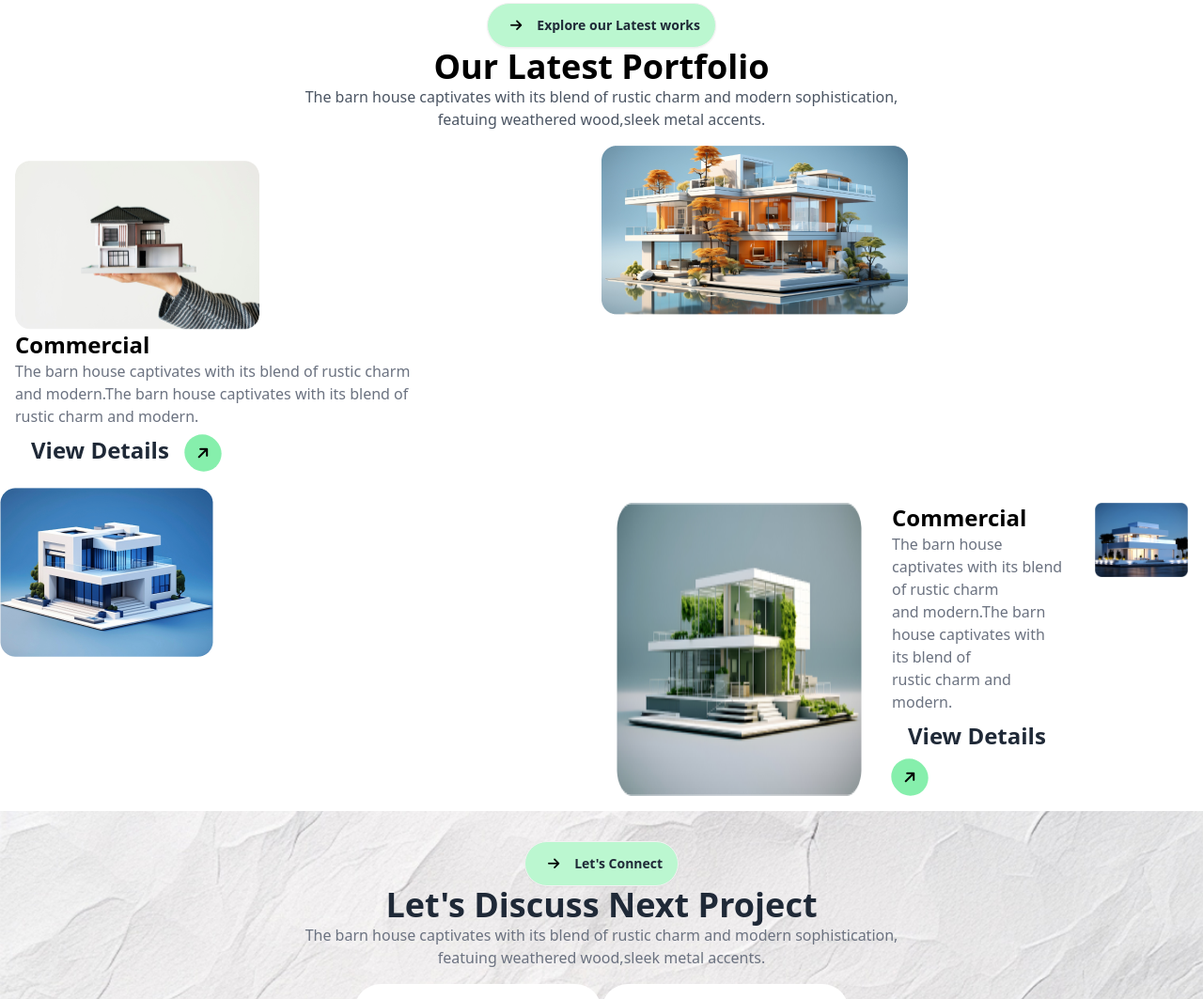
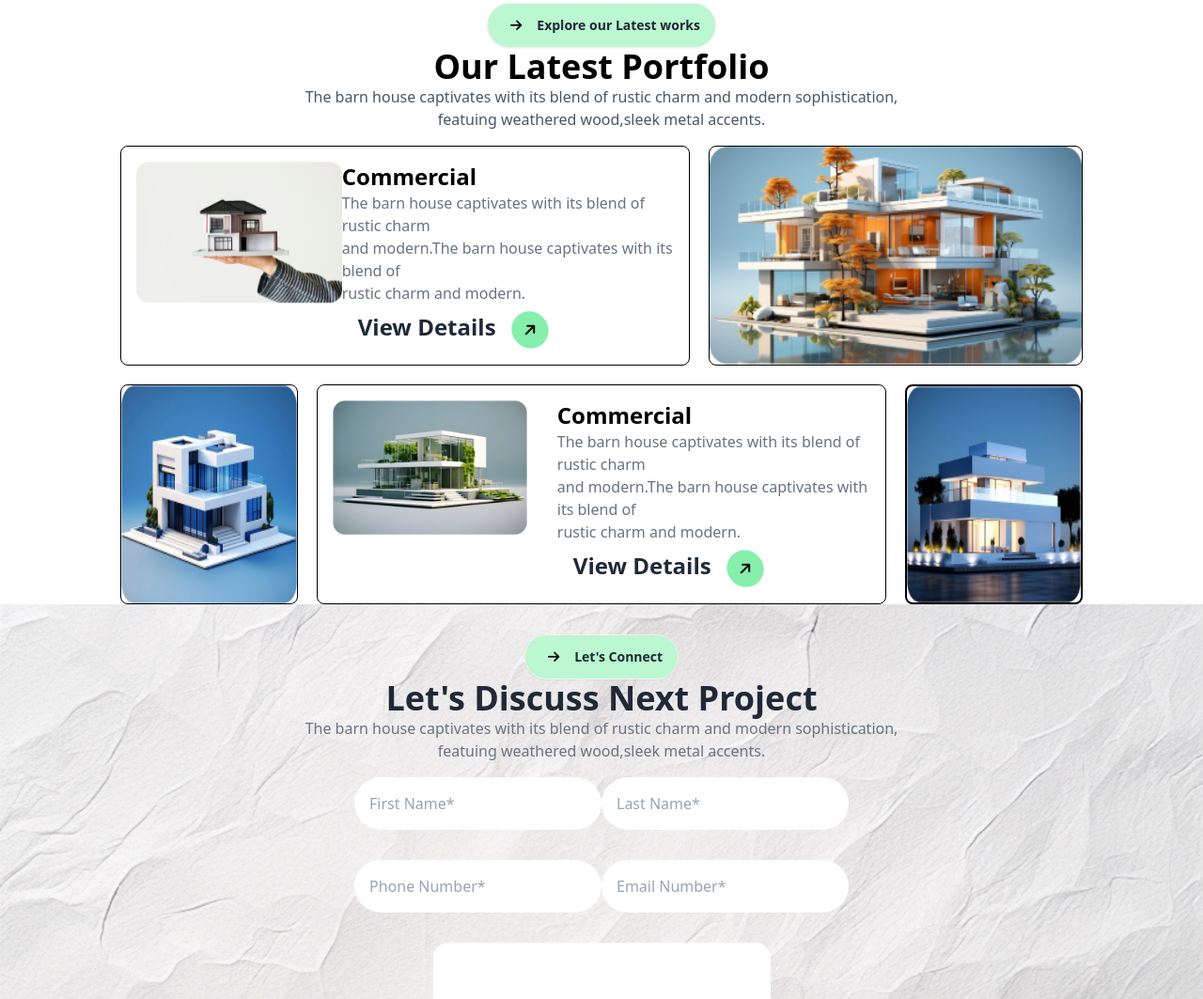
Before and after one commit to nuzatimorium/B10-assignment-03, a plain HTML site: page index.html in a window 1280 px wide. Shown: the part 1994-3057 px from the top of the page at 94% size. Drawn offline with nearby package versions, Linux system fonts and the light colour scheme.

Commit message:
added final file

```diff
--- a/index.html
+++ b/index.html
@@ -101,7 +101,7 @@
       </div>
     </section>
 
-    <section class="  p-8 mx-auto w-[1200px]">
+    <section class="p-8 lg:mx-auto lg:w-[1200px]">
       <div class="text-center">
         <a class="btn bg-white rounded-full"><i
             class="bg-white text-black rounded-full p-2 text-center fa-solid fa-arrow-right"></i>How We Works</a>
@@ -109,8 +109,8 @@
         <p class="text-1xl">The barn house captivates with its blend of rustic charm and modern
           sophistication<br>featuring weathered wood,sleek metal accents.</p>
       </div>
-      <div class="w-[900px] mx-auto lg:w-[1440px] flex flex-col text-left gap-4 lg:flex-row p-6">
-        <div class="grid grid-cols-1 bg-pink-300  rounded-2xl p-4 ">
+      <div class="w-[80%] mx-auto lg:w-[1440px] flex flex-col text-left gap-4 lg:flex-row p-6">
+        <div class="grid grid-cols-1 bg-pink-300 rounded-2xl p-4 ">
           <img src="assets/concept.png" alt="">
           <h4 class="font-bold text-1xl">Concept</h4>
           <p>The barn house captivates<br> with its blend of rustic charm<br>and modern.</p>
@@ -138,8 +138,8 @@
   </header>
   <main>
     <section>
-      <div class="text-center p-4 ">
-      <a class="btn bg-green-200 rounded-full"><i
+      <div class="text-center p-4 w-[80%] mx-auto ">
+        <a class="btn bg-green-200 rounded-full"><i
             class=" text-black rounded-full p-2 text-center fa-solid fa-arrow-right"></i>Explore our Latest works</a>
         <h4 class="font-bold text-4xl text-black">Our Latest Portfolio</h4>
         <p class="text-1xl text-gray-600">The barn house captivates with its blend of rustic charm and modern
@@ -147,27 +147,13 @@
           featuing weathered wood,sleek metal accents.</p>
       </div>
 
-       <div class="grid grid-cols-2 ">
+      <div class="gap-5 grid grid-col lg:grid-cols-5 lg:grid-rows-2 mx-auto w-[80%] ">
 
-      <div class=" p-4 gap-8 bg-white border-[4pxl] border-[black] rounded-8px">
-        <img src="assets/img1.png" alt="">
+        <div class="col-span-3 flex p-4  bg-white border-[1px] border-[black] rounded-[8px]">
 
-          <h4 class="font-bold text-2xl text-black">Commercial</h4>
-          <p class="text-gray-500 text-1xl ">The barn house captivates with its blend of rustic charm<br>
-            and modern.The barn house captivates with its blend of<br>rustic charm and modern.</p>
-          <a class="btn btn-ghost text-2xl font-bold">View Details</a><i
-            class="bg-green-300 text-black rounded-full p-3 text-center -rotate-45 fa-solid fa-arrow-right"></i>
-        </div>
+          <div><img src="assets/img1.png" alt="">
+          </div>
 
-
-        <div class="bg-white border-[2pxl] border-[black] ">
-          <img src="assets/img2.png" alt="">
-        </div>
-        <div class="bg-white border-[2pxl] border-[black] ">
-          <img src="assets/img3.png" alt="">
-        </div>
-        <div class="flex  p-4 gap-8 bg-white border-[4pxl] border-[black] rounded-8px">
-          <img src="assets/img4.png" alt="">
           <div>
             <h4 class="font-bold text-2xl text-black">Commercial</h4>
             <p class="text-gray-500 text-1xl ">The barn house captivates with its blend of rustic charm<br>
@@ -175,12 +161,32 @@
             <a class="btn btn-ghost text-2xl font-bold">View Details</a><i
               class="bg-green-300 text-black rounded-full p-3 text-center -rotate-45 fa-solid fa-arrow-right"></i>
           </div>
-          <div class="bg-white border-[2pxl] border-[black] ">
-            <img src="assets/img5.png" alt="">
-          </div>
         </div>
 
-     </div>
+        <div class=" flex justify-center col-span-2 bg-white border-[1px] border-[black] rounded-[8px]">
+          <img src="assets/img2.png" alt="">
+        </div>
+        <div class="flex justify-center bg-white border-[1px] border-[black] rounded-[8px] ">
+          <img src="assets/img3.png" alt="">
+        </div>
+        <div class="col-span-3 flex  p-4 gap-8 bg-white border-[1px] border-[black] rounded-[8px]">
+          <div>
+          <img src="assets/img4.png" alt="">
+        </div>
+        <div>
+          <h4 class="font-bold text-2xl text-black">Commercial</h4>
+          <p class="text-gray-500 text-1xl ">The barn house captivates with its blend of rustic charm<br>
+            and modern.The barn house captivates with its blend of<br>rustic charm and modern.</p>
+          <a class="btn btn-ghost text-2xl font-bold">View Details</a><i
+            class="bg-green-300 text-black rounded-full p-3 text-center -rotate-45 fa-solid fa-arrow-right"></i>
+        </div>
+        </div>
+        <div class="flex justify-center bg-white border-[2px] border-[black] rounded-[8px]">
+          <img src="assets/img5.png" alt="">
+        </div>
+      </div>
+
+
 
     </section>
     <section class=" p-8 h-[700px] bg-cover bg-center" style="background-image: url(assets/bg.jpg)">
@@ -212,7 +218,7 @@
   </main>
 
   <footer class="bg-black text-white footer footer-center  text-base-content rounded p-10">
-    <section class="mx-auto w-[1200px]">
+    <section class="span-col mx-auto w-[80%] lg:w-[1200px]  ">
       <div>
         <div class="text-center">
           <i class="bg-green-300 text-black rounded-full p-3 text-center -rotate-45 fa-solid fa-arrow-right"></i><a
```
